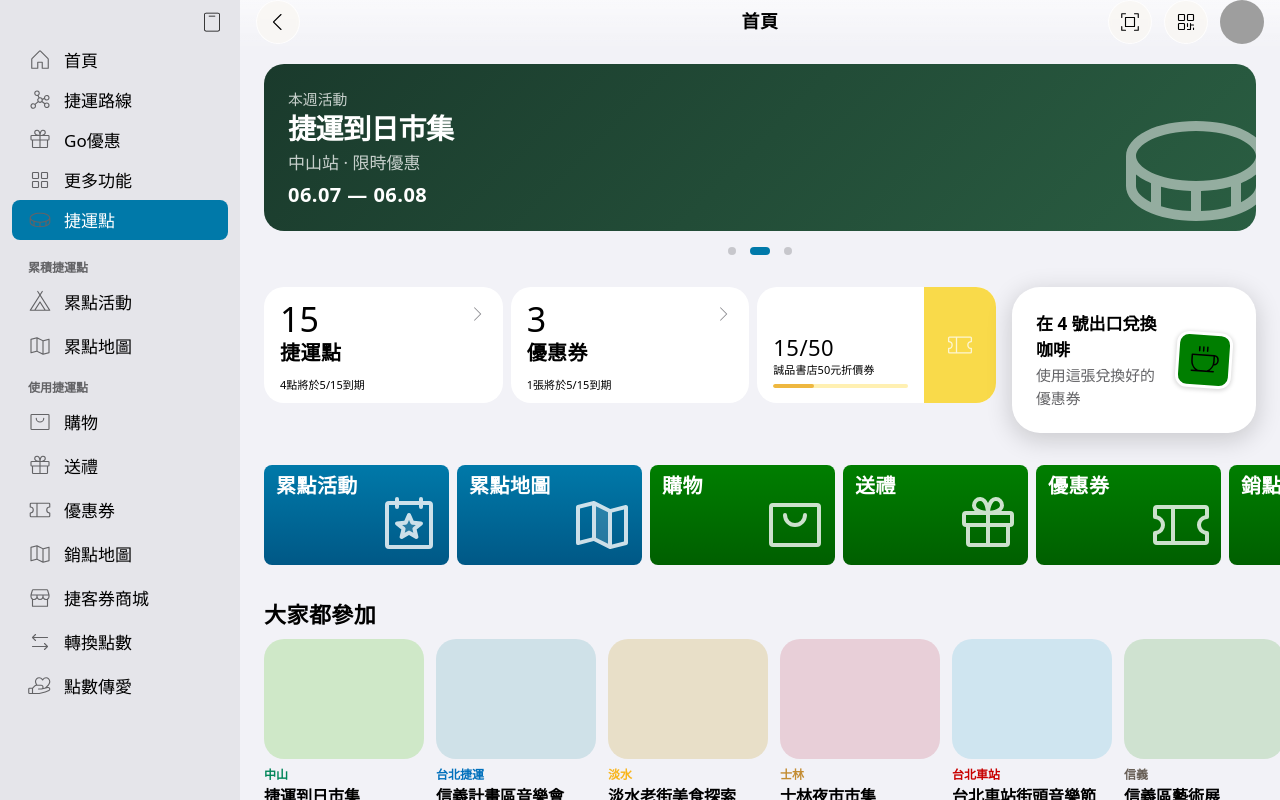
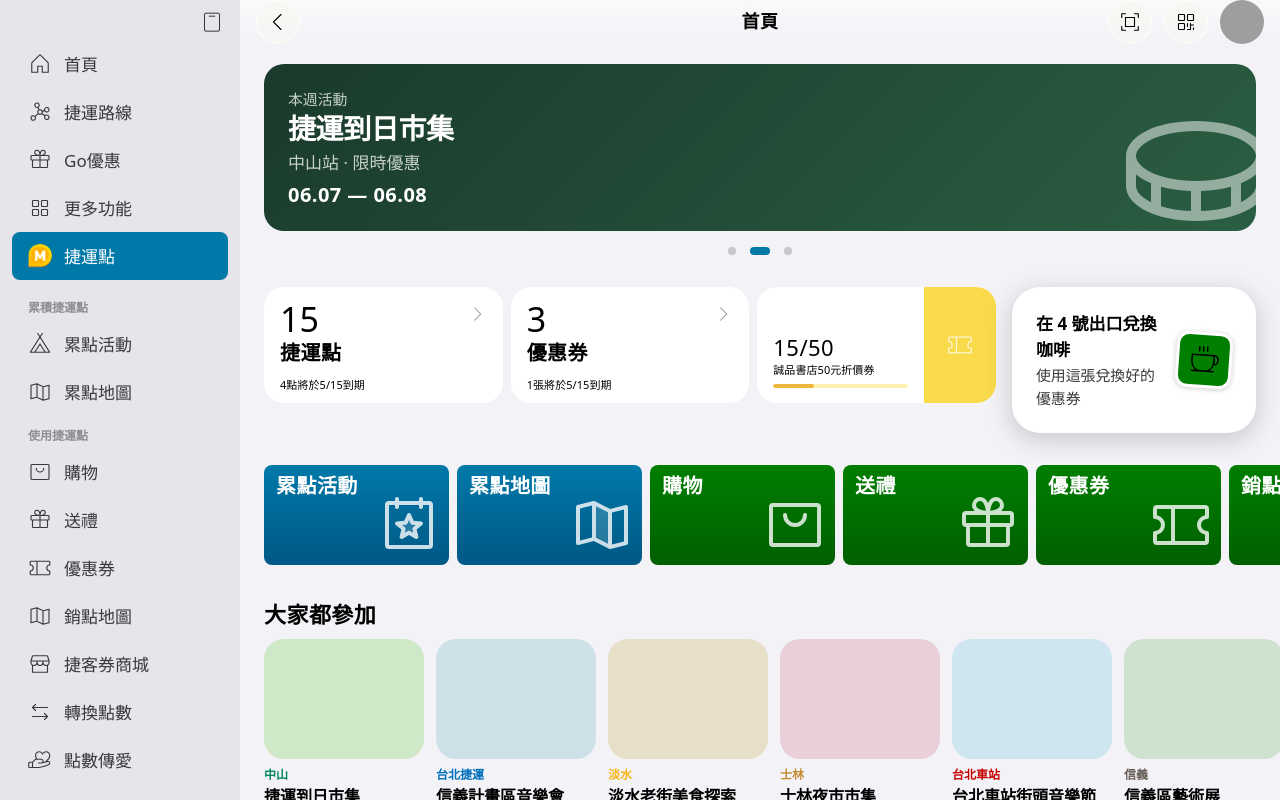
Before and after one commit to i27363236/2026hackathon, a Vue app: page /#/ in a window 1280 px wide. Built offline with nearby package versions, Linux system fonts and the light colour scheme; grey boxes are pictures that could not be loaded.

Commit message:
feat: 更新樣式及導航

```diff
--- a/src/assets/styles/_variables.scss
+++ b/src/assets/styles/_variables.scss
@@ -3,10 +3,11 @@ $white: #FFFFFFFF;
 $black: #000000FF;
 $body-color: $black;
 $body-bg: $white;
-$body-secondary-color: $gray-600;
+$body-secondary-color: $gray-800;
 $body-secondary-bg: $gray-50;
 $body-tertiary-color: $gray-500;
 $body-tertiary-bg: $gray-100;
+
 $primary-text-emphasis: $blue-700;
 $primary-bg-subtle: $blue-50;
 $primary-border-subtle: $blue-200;
@@ -46,6 +47,7 @@ $link-color: $primary;
 $link-hover-color: $blue-700;
 $component-active-color: $white;
 $component-active-bg: $primary;
+$component-hover-bg: rgba($gray-200, 0.5);
 $border-radius-sm: 4px;
 $border-radius: 8px;
 $border-radius-lg: 12px;
@@ -76,7 +78,8 @@ $px-tablet-tools:   10px;
 $px-tablet-content: 24px;
 
 :root {
-  --px-phone:          #{$px-phone};
-  --px-tablet-content: #{$px-tablet-content};
-  --overlay:           #{$overlay};
+  --px-phone:           #{$px-phone};
+  --px-tablet-content:  #{$px-tablet-content};
+  --overlay:            #{$overlay};
+  --component-hover-bg: #{$component-hover-bg};
 }
--- a/src/components/AppSidebar.vue
+++ b/src/components/AppSidebar.vue
@@ -1,6 +1,7 @@
 <script setup>
 import { Icon } from '@iconify/vue'
 import { mainNav, earnPointNav, usePointNav } from '../nav.js'
+import metroPointImg from '../img/metro-point.png'
 
 defineProps({
   open: { type: Boolean, default: true },
@@ -27,10 +28,10 @@ defineEmits(['close'])
           :is="item.to ? 'RouterLink' : 'a'"
           :to="item.to"
           :href="item.to ? undefined : '#'"
-          class="nav-link d-flex align-items-center gap-4 text-body"
-          style="height: 2.5rem"
+          class="nav-link d-flex align-items-center gap-4 text-body-secondary"
         >
-          <Icon :icon="item.icon" width="24" class="text-body-secondary" />
+          <img v-if="item.metroIcon" :src="metroPointImg" width="24" height="24" />
+          <Icon v-else :icon="item.icon" width="24" class="text-body-secondary" />
           <span>{{ item.label }}</span>
         </component>
       </li>
@@ -38,13 +39,12 @@ defineEmits(['close'])
 
     <div class="px-4 py-3 pb-4">
       <div class="pb-4">
-        <div class="caption-1 text-body-secondary fw-bold px-5 mb-2">累積捷運點</div>
+        <div class="caption-1 text-body-tertiary fw-bold px-5 mb-2">累積捷運點</div>
         <ul class="nav nav-pills flex-column">
           <li v-for="item in earnPointNav" :key="item.label" class="nav-item">
             <RouterLink
               :to="item.to"
-              class="nav-link d-flex align-items-center gap-4 text-body"
-              style="height: 2.75rem"
+              class="nav-link d-flex align-items-center gap-4 text-body-secondary"
             >
               <Icon :icon="item.icon" width="24" class="text-body-secondary" />
               <span>{{ item.label }}</span>
@@ -52,13 +52,12 @@ defineEmits(['close'])
           </li>
         </ul>
       </div>
-      <div class="caption-1 text-body-secondary fw-bold px-5 mb-2">使用捷運點</div>
+      <div class="caption-1 text-body-tertiary fw-bold px-5 mb-2">使用捷運點</div>
       <ul class="nav nav-pills flex-column">
         <li v-for="item in usePointNav" :key="item.label" class="nav-item">
           <RouterLink
             :to="item.to"
-            class="nav-link d-flex align-items-center gap-4 text-body"
-            style="height: 2.75rem"
+            class="nav-link d-flex align-items-center gap-4 text-body-secondary"
           >
             <Icon :icon="item.icon" width="24" class="text-body-secondary" />
             <span>{{ item.label }}</span>
@@ -94,14 +93,19 @@ defineEmits(['close'])
 
 .nav-link {
   white-space: nowrap;
+  height: 3rem;
 }
 .nav-link:hover:not(.router-link-active) {
-  background-color: var(--bs-primary-bg-subtle);
-  color: var(--bs-primary) !important;
+  background-color: var(--component-hover-bg);
 }
 .nav-link.router-link-active {
   background-color: var(--bs-primary);
   color: var(--bs-white) !important;
+  cursor: default;
+
+  .iconify {
+    color: var(--bs-white) !important;
+  }
 }
 
 .close-sidebar-button {
@@ -109,7 +113,7 @@ defineEmits(['close'])
   cursor: pointer;
 
   &:hover {
-    background-color: var(--bs-primary-bg-subtle);
+    background-color: var(--component-hover-bg);
   }
 }
 </style>
--- a/src/components/FloatingNavPill.vue
+++ b/src/components/FloatingNavPill.vue
@@ -9,11 +9,11 @@ defineEmits(['open'])
   <div class="floating-pill d-none d-md-flex align-items-center rounded-pill border bg-body-tertiary">
     <!-- Sidebar open button -->
     <button
-      class="pill-btn d-flex align-items-center justify-content-center rounded-pill"
+      class="pill-btn d-flex align-items-center justify-content-center rounded-pill text-body-secondary"
       aria-label="開啟側邊欄"
       @click="$emit('open')"
     >
-      <Icon icon="ph:sidebar-simple-light" width="24" height="24"/>
+      <Icon icon="ph:sidebar-light" width="24" height="24"/>
     </button>
 
     <div class="pill-divider" />
@@ -23,7 +23,7 @@ defineEmits(['open'])
       v-for="(item, i) in mainNav"
       :key="item.label"
       :to="item.to || { path: '#' }"
-      class="pill-btn d-flex align-items-center justify-content-center rounded-pill"
+      class="pill-btn text-body-secondary d-flex align-items-center justify-content-center rounded-pill"
       :class="{ 'pill-btn--active': i === mainNav.length - 1 }"
       :title="item.label"
     >
@@ -51,18 +51,17 @@ defineEmits(['open'])
   padding: 0 12px;
   border: none;
   background: transparent;
-  color: var(--bs-body-color);
   text-decoration: none;
   flex-shrink: 0;
   transition: background 0.15s ease, color 0.15s ease;
 }
-.pill-btn:hover {
-  background: var(--bs-primary-bg-subtle);
-  color: var(--bs-primary);
+.pill-btn:hover:not(.router-link-active) {
+  background: var(--component-hover-bg);
 }
 .pill-btn--active {
   background: var(--bs-primary);
-  color: var(--bs-white);
+  color: var(--bs-white) !important;
+  cursor: default;
 }
 
 .pill-divider {
--- a/src/components/ToolbarButton.vue
+++ b/src/components/ToolbarButton.vue
@@ -37,7 +37,7 @@ defineEmits(['click'])
 }
 .toolbar-btn:hover,
 .toolbar-btn:focus-visible {
-  background: rgba(220, 215, 205, 0.95);
+  background: var(--component-hover-bg);
   outline: none;
 }
 </style>
--- a/src/nav.js
+++ b/src/nav.js
@@ -3,7 +3,7 @@ export const mainNav = [
   { label: '捷運路線', icon: 'ph:graph-light', to: null },
   { label: 'Go優惠', icon: 'ph:gift-light', to: null },
   { label: '更多功能', icon: 'ph:squares-four-light', to: null },
-  { label: '捷運點', icon: 'ph:coin-light', to: { name: 'home' } },
+  { label: '捷運點', metroIcon: true, to: { name: 'home' } },
 ]
 
 export const earnPointNav = [
```
